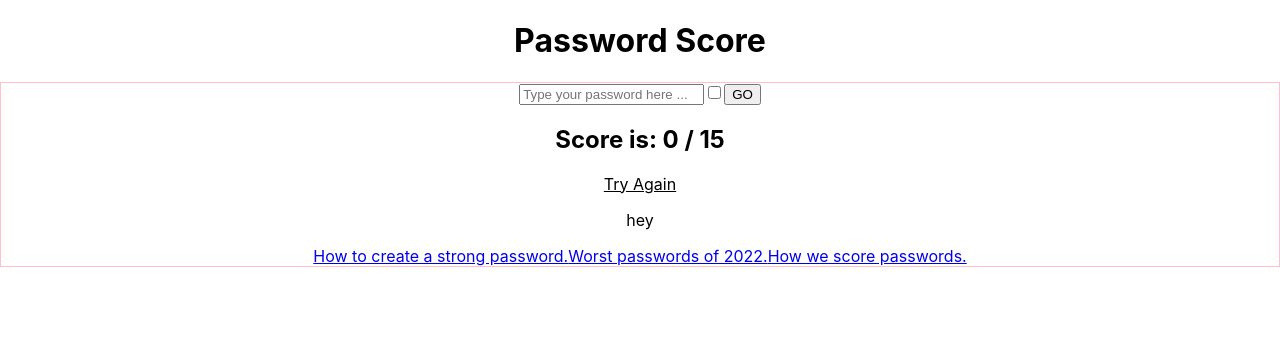
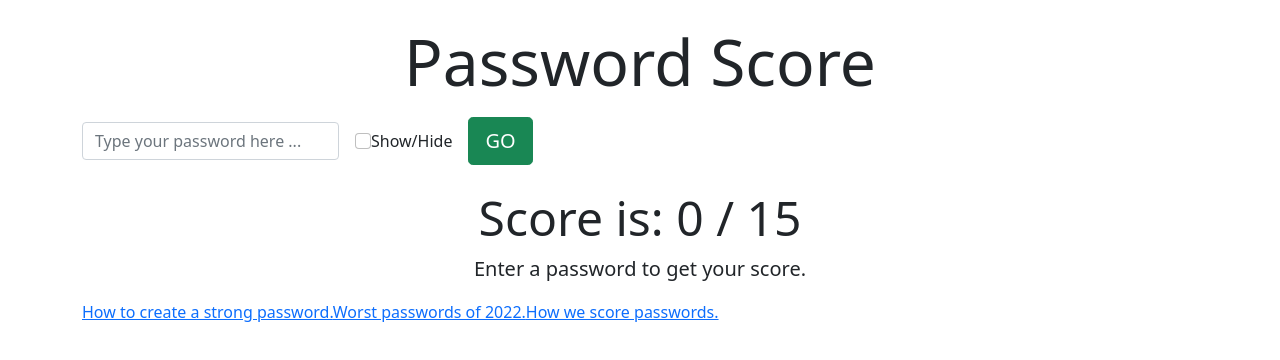
Before and after one commit to rvallely/password-score, a React (Create React App) app in the folder password-score/: page / in a window 1280 px wide. Shown: the top 360 px of the page. Built offline with nearby package versions, Linux system fonts and the light colour scheme.

Commit message:
add basic styling w bootstrap

```diff
--- a/password-score/public/index.html
+++ b/password-score/public/index.html
@@ -15,6 +15,7 @@
       user's mobile device or desktop. See https://developers.google.com/web/fundamentals/web-app-manifest/
     -->
     <link rel="manifest" href="%PUBLIC_URL%/manifest.json" />
+    <link href="https://cdn.jsdelivr.net/npm/bootstrap@5.1.3/dist/css/bootstrap.min.css" rel="stylesheet" integrity="sha384-1BmE4kWBq78iYhFldvKuhfTAU6auU8tT94WrHftjDbrCEXSU1oBoqyl2QvZ6jIW3" crossorigin="anonymous">
     <!--
       Notice the use of %PUBLIC_URL% in the tags above.
       It will be replaced with the URL of the `public` folder during the build.
@@ -39,5 +40,6 @@
       To begin the development, run `npm start` or `yarn start`.
       To create a production bundle, use `npm run build` or `yarn build`.
     -->
+    <script src="https://cdn.jsdelivr.net/npm/bootstrap@5.1.3/dist/js/bootstrap.bundle.min.js" integrity="sha384-ka7Sk0Gln4gmtz2MlQnikT1wXgYsOg+OMhuP+IlRH9sENBO0LRn5q+8nbTov4+1p" crossorigin="anonymous"></script>
   </body>
 </html>
--- a/password-score/src/App.css
+++ b/password-score/src/App.css
@@ -1,4 +1,4 @@
-.App {
+/* .App {
   text-align: center;
 }
 
@@ -8,4 +8,4 @@
 
 .container {
   border: pink solid 1px;
-}
+} */
--- a/password-score/src/components/Header.js
+++ b/password-score/src/components/Header.js
@@ -1,5 +1,5 @@
 const Header = () => {
-    return <h1>Password Score</h1>
+    return <h1 className='display-3 text-center mt-4 mb-3'>Password Score</h1>
 }
 
 export default Header;
--- a/password-score/src/components/PasswordInput.js
+++ b/password-score/src/components/PasswordInput.js
@@ -26,24 +26,33 @@ const PasswordInput = () => {
     return (
         <div className='container'>
             <form
-              className='form'
+              className='row row-cols-lg-auto g-3 align-items-center'
               onSubmit={handleSubmit}>
+                <div className='col-12'>
                   <input
                     id='password'
+                    className='form-control'
                     type='password'
                     placeholder='Type your password here ...'
                     value={password}
                     onChange={(e) => setPassword(e.target.value)}>
                   </input>
+                </div>
+                <div className='col-12 text-center'>
                   <input
                     type='checkbox'
+                    className='form-check-input'
                     id='visibility'
                     checked={isChecked}
                     onChange={changePasswordVisibility}
                   />
-                <button type='submit'>GO</button>
+                  <label className='form-check-label ms-20' for='visibility'>Show/Hide</label>
+                </div>
+                <div className='col text-center'>
+                  <button className='btn btn-success btn-lg mb 3' type='submit'>GO</button>
+                </div>
             </form>
-            <h2>Score is: {score.total} / 15</h2>
+            <h2 className='display-5 text-center mt-4'>Score is: {score.total} / 15</h2>
             <Tips props={{score, setPassword, setIsChecked, setScore}}/>
             <Links />
         </div>
--- a/password-score/src/components/Tips.js
+++ b/password-score/src/components/Tips.js
@@ -3,8 +3,8 @@ const Tips = ({ props }) => {
     // console.log(typeof setIsChecked)
     console.log(props.score)
     // console.log('score in tips', score)
-    if (props.score === 0) {
-        return <p>Enter a password to get your score.</p>
+    if (props.score.total === 0) {
+        return <p className='lead text-center'>Enter a password to get your score.</p>
     } else {
         let tips = 'hey';
         if (props.score <= 2) {
--- a/password-score/src/index.css
+++ b/password-score/src/index.css
@@ -1,4 +1,4 @@
-body {
+/* body {
   margin: 0;
   font-family: -apple-system, BlinkMacSystemFont, 'Segoe UI', 'Roboto', 'Oxygen',
     'Ubuntu', 'Cantarell', 'Fira Sans', 'Droid Sans', 'Helvetica Neue',
@@ -10,4 +10,4 @@ body {
 code {
   font-family: source-code-pro, Menlo, Monaco, Consolas, 'Courier New',
     monospace;
-}
+} */
```
Lines whose indentation alone changed are shown as unchanged.
